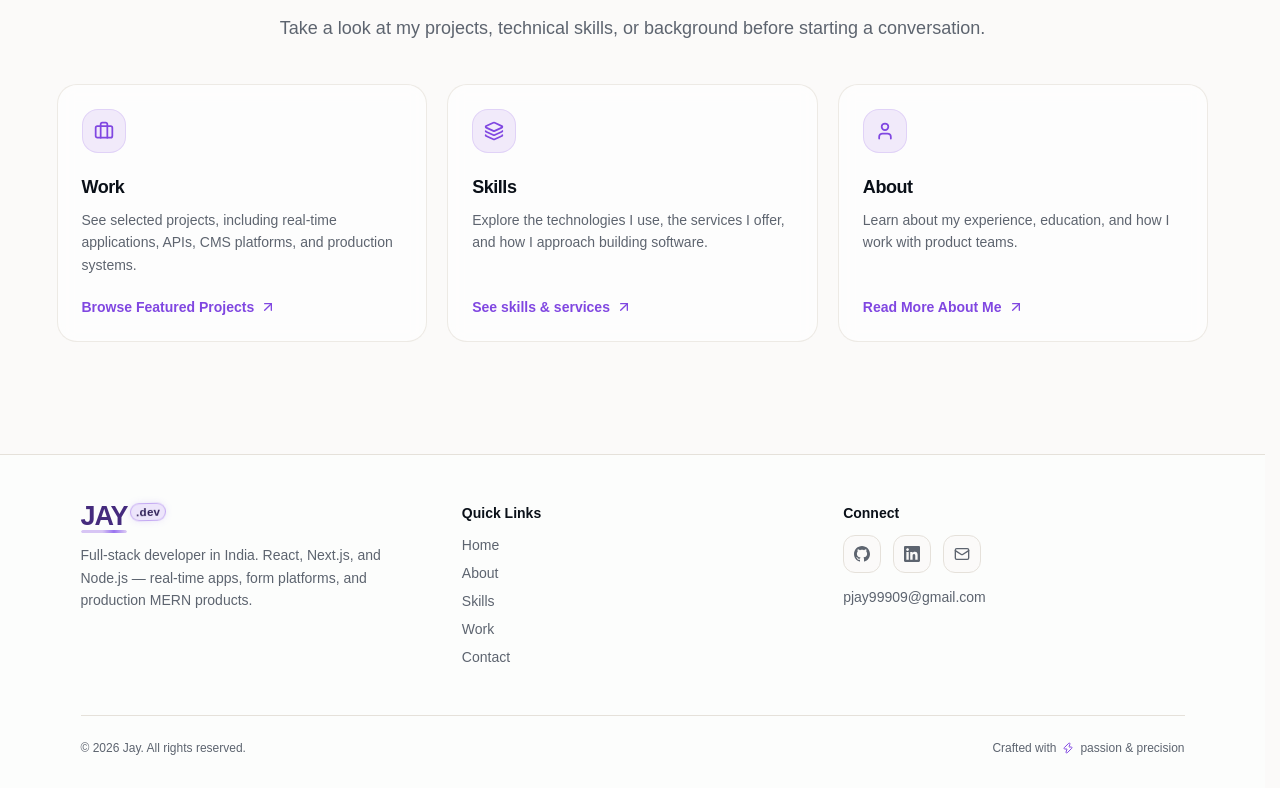
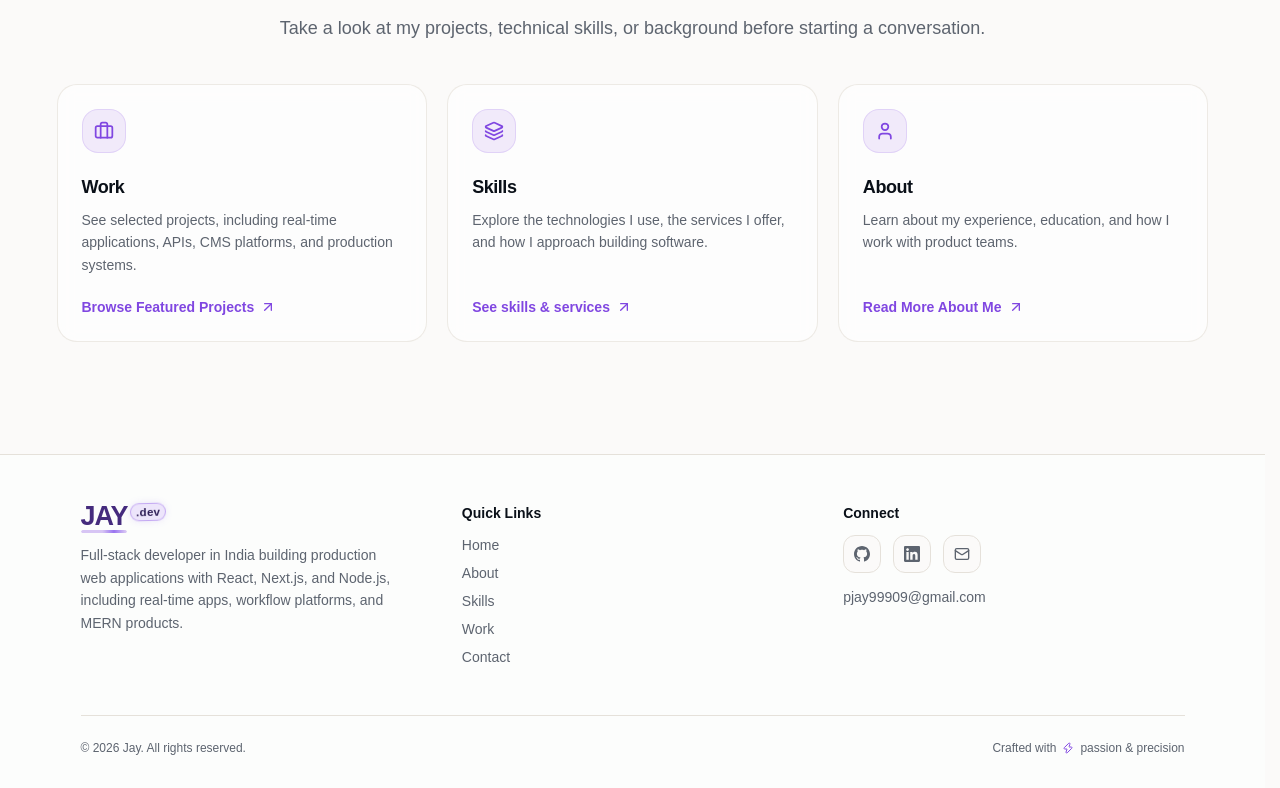
Before and after one commit to jaypatel364/jay-portfolio, a Next.js app: page /contact in a window 1280 px wide. Shown: the part 1502-2290 px from the top of the page. Built offline with nearby package versions, Linux system fonts and the light colour scheme; no server answers; a web font is replaced by a local one.

Commit message:
refactor: update styling and content for Contact and WhyChoose sections
- Adjusted padding in the ContactPageSection for improved layout consistency.
- Modified margin in the WhyChooseVisual section to enhance spacing.
- Refined text in the identity settings for clarity and professionalism.

```diff
--- a/components/sections/contact/ContactPageSection.tsx
+++ b/components/sections/contact/ContactPageSection.tsx
@@ -30,7 +30,7 @@ export function ContactPageSection({ className }: ContactPageSectionProps) {
             whileInView={{ opacity: 1, y: 0 }}
             viewport={{ once: true }}
             transition={{ duration: 0.55, delay: 0.05 }}
-            className="min-w-0 rounded-2xl border border-border bg-card/50 p-6 backdrop-blur-sm sm:p-8 lg:col-span-3"
+            className="min-w-0 rounded-2xl border border-border bg-card/50 p-4 backdrop-blur-sm sm:p-8 lg:col-span-3"
           >
             <div className="mb-6 max-w-lg">
               <h2 className="font-heading text-2xl font-bold tracking-tight sm:text-3xl">
--- a/components/sections/why-choose/WhyChooseVisual.tsx
+++ b/components/sections/why-choose/WhyChooseVisual.tsx
@@ -109,7 +109,7 @@ export function WhyChooseVisual() {
           </div>
         </div>
 
-        <div className="flex items-center gap-2 rounded-xl border border-border/70 bg-background/50 px-3 py-2.5 font-mono text-[11px] text-muted-foreground backdrop-blur-sm">
+        <div className="mt-2 flex items-center gap-2 rounded-xl border border-border/70 bg-background/50 px-3 py-2.5 font-mono text-[11px] text-muted-foreground backdrop-blur-sm">
           <GitBranch className="h-3.5 w-3.5 shrink-0 text-primary" />
           <span className="truncate">git commit -m &quot;ship clean UI + robust API&quot;</span>
           <Code2 className="ml-auto h-3.5 w-3.5 shrink-0 text-primary/70" />
--- a/settings/content.ts
+++ b/settings/content.ts
@@ -152,7 +152,7 @@ export const content = {
     body: [
       "I started professionally in 2022. Since then, I've worked on production systems including " +
         "real-time chat, configurable form platforms with 100+ flows, HR and KYC tools, and have mentored junior developers working on the same codebases.",
-      "I prefer work where the hard part stays invisible — latency that disappears, forms that don't fight the user, " +
+      "I prefer work where the hard part stays invisible, latency that disappears, forms that don't fight the user, " +
         "deployments that don't create unnecessary problems. Reliability over demos.",
     ],
     principles: [
--- a/settings/identity.ts
+++ b/settings/identity.ts
@@ -13,8 +13,7 @@ export const identity = {
   fullName: "Jay Patel",
   title: "Jay.dev",
   description:
-    "Full-stack developer in India. React, Next.js, and Node.js — real-time apps, form platforms, and production MERN products.",
-
+    "Full-stack developer in India building production web applications with React, Next.js, and Node.js, including real-time apps, workflow platforms, and MERN products.",
   email: "pjay99909@gmail.com",
   /** E.164 or readable format — shown on contact page when set. */
   phone: null as string | null,
```
